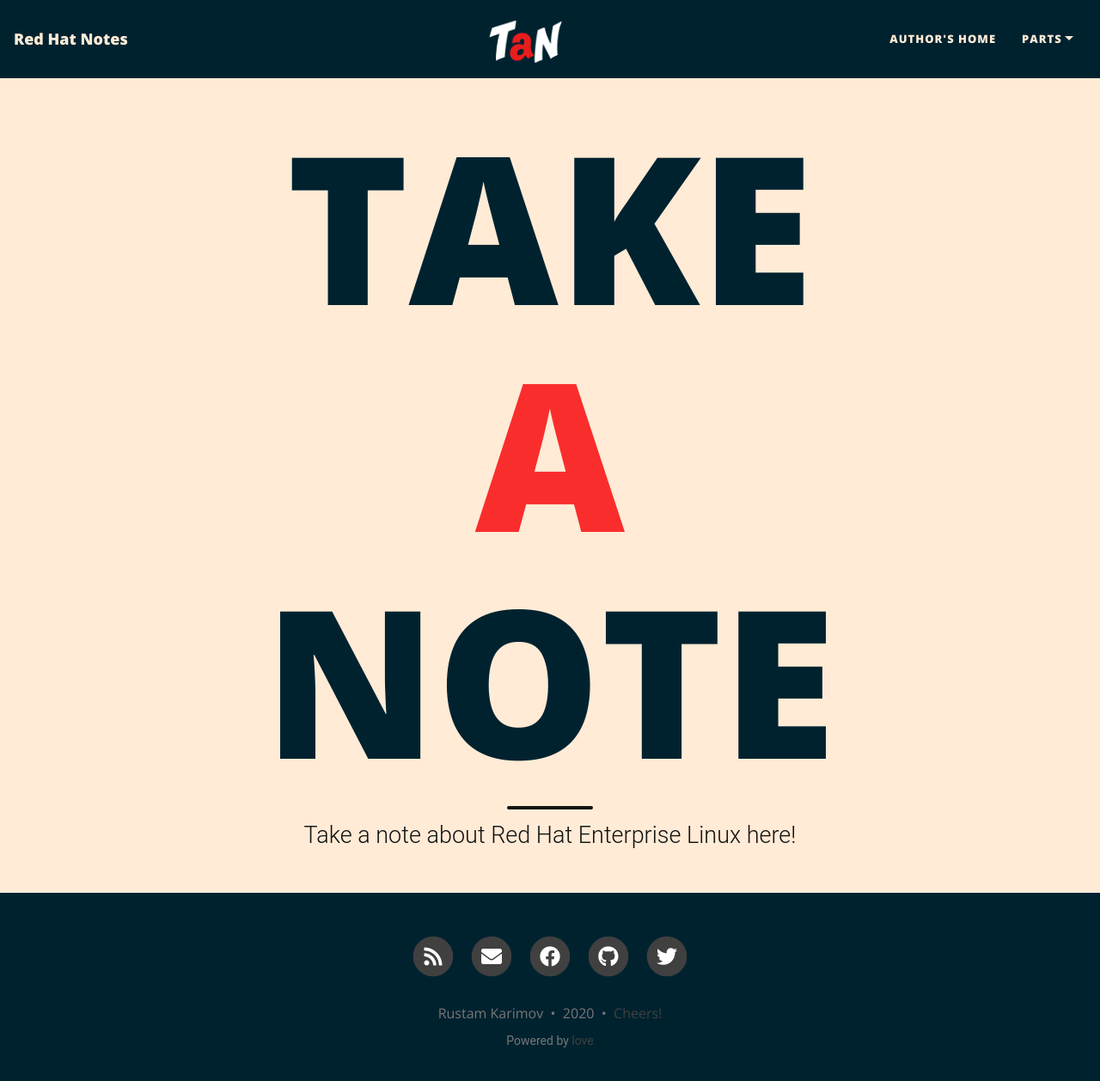
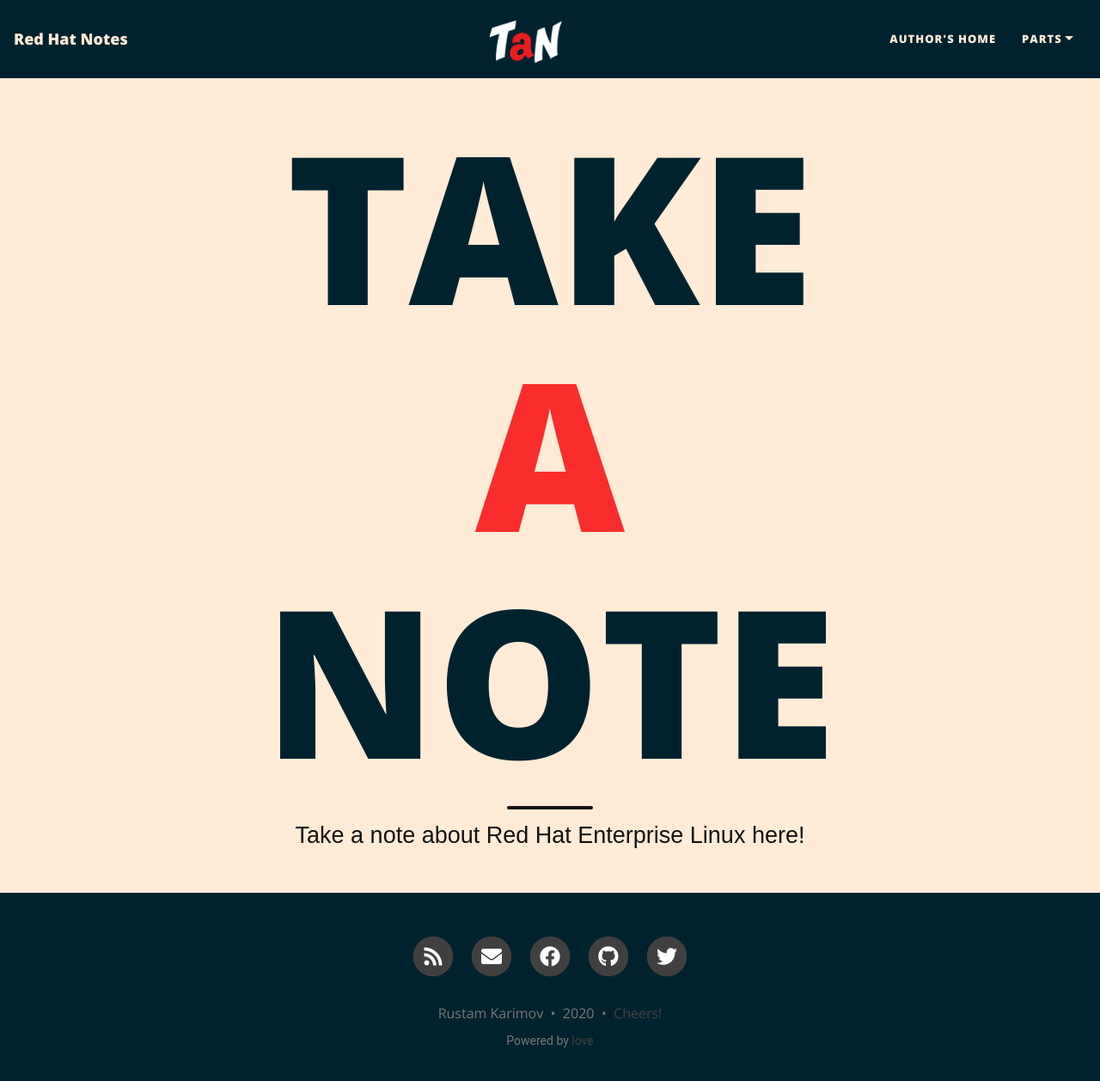
Before and after one commit to DrMohmX/takeanote, a Jekyll site: the page built from index.html, in a window 1280 px wide and 1272 px high. Shown: the top 1258 px of the window at 86% size. Built offline with Jekyll 4.4.1, drawn with Linux system fonts in a browser that asks for light colours; nearby versions of some CDN libraries; the list of posts is cut into pages by our own code.

Commit message:
Update beautifuljekyll.css

```diff
--- a/assets/css/beautifuljekyll.css
+++ b/assets/css/beautifuljekyll.css
@@ -688,7 +688,7 @@
   font-size: 1.6875rem;
   line-height: 1.1;
   display: block;
-  font-family: 'Roboto';
+  font-family: Arial;
   font-weight: 300;
   margin: 0.625rem 0 0;
 }
@@ -696,7 +696,7 @@
   font-size: 1.6875rem;
   line-height: 1.1;
   display: block;
-  font-family: 'Roboto';
+  font-family: Arial;
   font-weight: 300;
   margin: 0.625rem 0 0;
   text-align: center;
```
